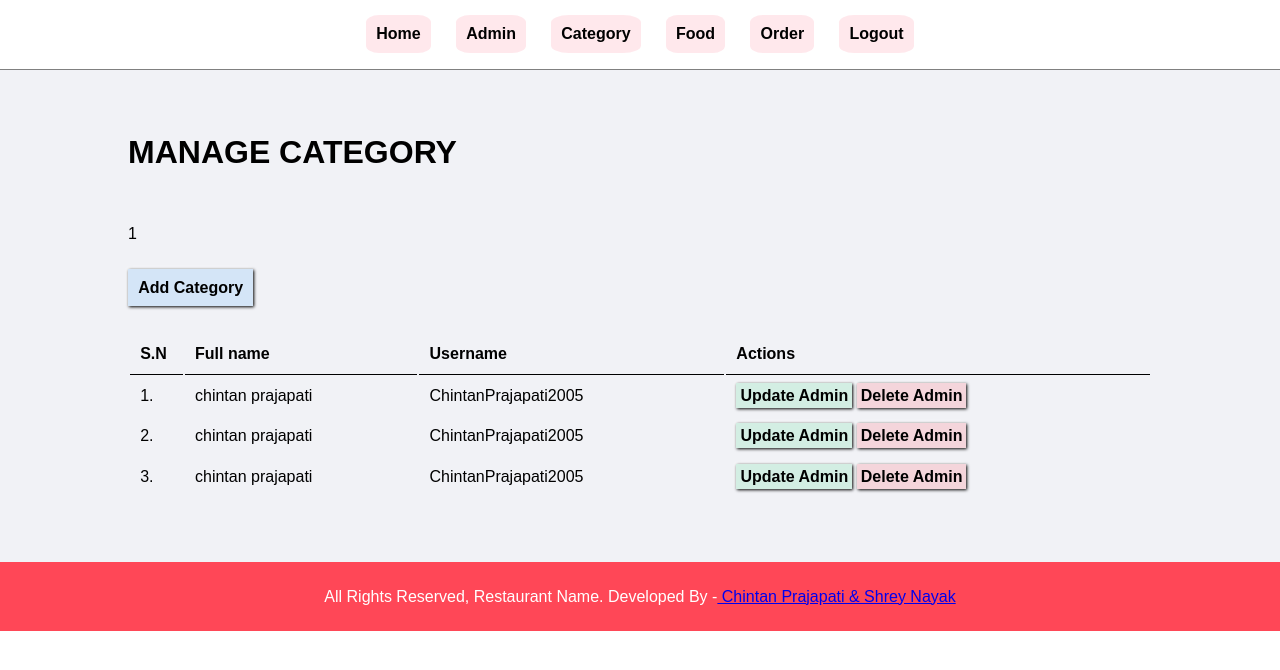
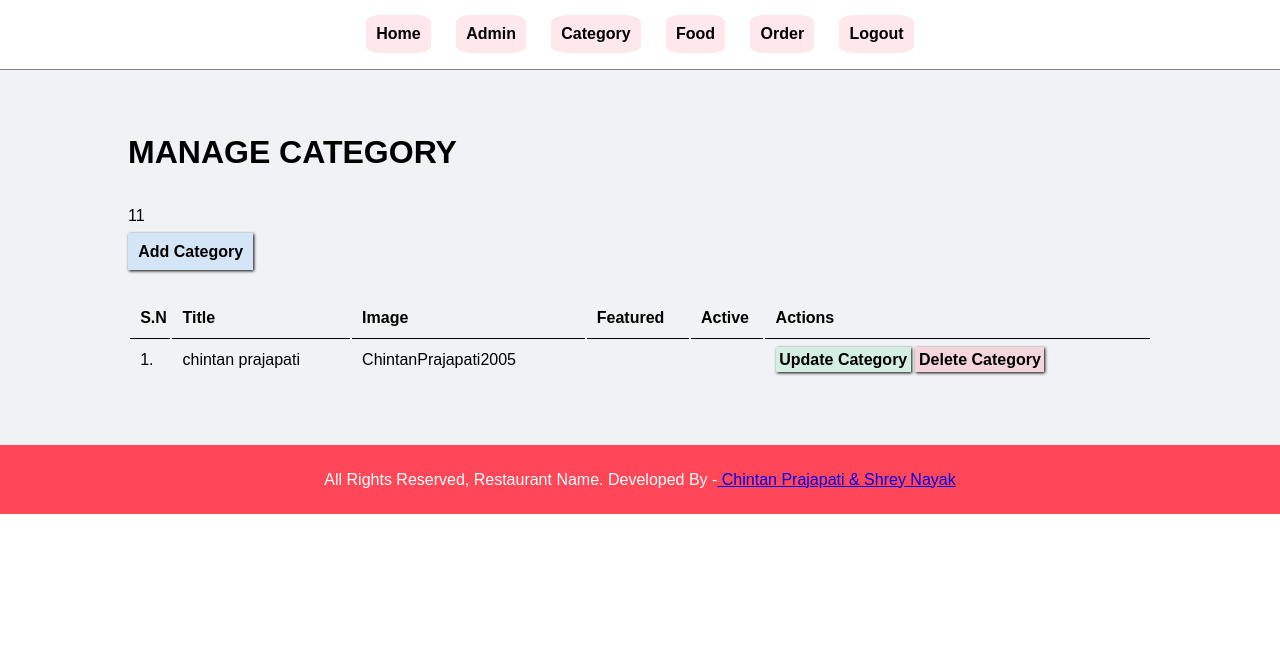
Before and after one commit to Chintan16pr/TY_project, a PHP site: page /TY_project/admin/manage-category.php in a window 1280 px wide. Shown: the top 670 px of the page. Run offline with PHP 8.4, Linux system fonts and the light colour scheme; the visitor is signed in with stand-in values (Sample User, id 1); tables that the repository leaves empty or names only in its code hold one stand-in row (values such as "Sample post").

Commit message:
Chintan Work on Shrey's branch at home

```diff
--- a/admin/manage-category.php
+++ b/admin/manage-category.php
@@ -3,15 +3,21 @@
 <div class="main-content">
     <div class="wrapper">
         <h1>MANAGE CATEGORY</h1>
-        <br/><br/><br/>
+        <br/><br/>
         <?php
-            if(isset($_SESSION))
+            if(isset($_SESSION['add']))
             {
                 echo $_SESSION['add'];
                 unset( $_SESSION['add']);
             }
+
+            if(isset($_SESSION['upload']))
+            {
+                echo $_SESSION['upload'];
+                unset( $_SESSION['upload']);
+            }
         ?>
-        <br/><br/><br/>
+        <br/><br/>
 
 
                 <!-- Button to Add Admin -->
@@ -22,35 +28,53 @@
                 <table class="tbl-full">
                     <tr>
                         <th>S.N</th>
-                        <th>Full name</th>
-                        <th>Username</th>
+                        <th>Title</th>
+                        <th>Image</th>
+                        <th>Featured</th>
+                        <th>Active</th>
                         <th>Actions</th>
                     </tr>
+
+                    <?php
+                        // Query to Get all Data From Database
+                        $sql = "SELECT * FROM tbl_category";
+
+                        // Execute the Query
+                        $res = mysqli_query($conn,$sql);
+
+                        // Count Rows
+                        $count = mysqli_num_rows($res);
+
+                        // Check Wether WE Have Data in Database or Not
+                        if($count > 0)
+                        {
+                            // We have Data in Database
+                            // Get Data and Display
+                        }
+                        else
+                        {
+                            // We do not have Data
+                            // WE Will Display the Message inside table
+                            ?>
+
+                            <tr>
+                                <td colspan="6"><div class="error">No Category Added</div></td>
+                            </tr>
+
+                            <?php
+                        }
+
+                    ?>
+
                     <tr>
                         <td>1.</td>
                         <td>chintan prajapati</td>
                         <td>ChintanPrajapati2005</td>
+                        <td></td>
+                        <td></td>
                         <td>
-                            <a href="#" class="btn-secondary">Update Admin</a>
-                            <a href="#" class="btn-danger">Delete Admin</a>
-                        </td>
-                    </tr>
-                    <tr>
-                        <td>2.</td>
-                        <td>chintan prajapati</td>
-                        <td>ChintanPrajapati2005</td>
-                        <td>
-                        <a href="#" class="btn-secondary">Update Admin</a>
-                        <a href="#" class="btn-danger">Delete Admin</a>
-                        </td>
-                    </tr>
-                    <tr>
-                        <td>3.</td>
-                        <td>chintan prajapati</td>
-                        <td>ChintanPrajapati2005</td>
-                        <td>
-                        <a href="#" class="btn-secondary">Update Admin</a>
-                        <a href="#" class="btn-danger">Delete Admin</a>
+                            <a href="#" class="btn-secondary">Update Category</a>
+                            <a href="#" class="btn-danger">Delete Category</a>
                         </td>
                     </tr>
                 </table>
```
Also changed, not shown: admin/add-category.php (+47 -27 lines), images/category/Food_category_818.jpg (added), images/category/download.jpg (added).
